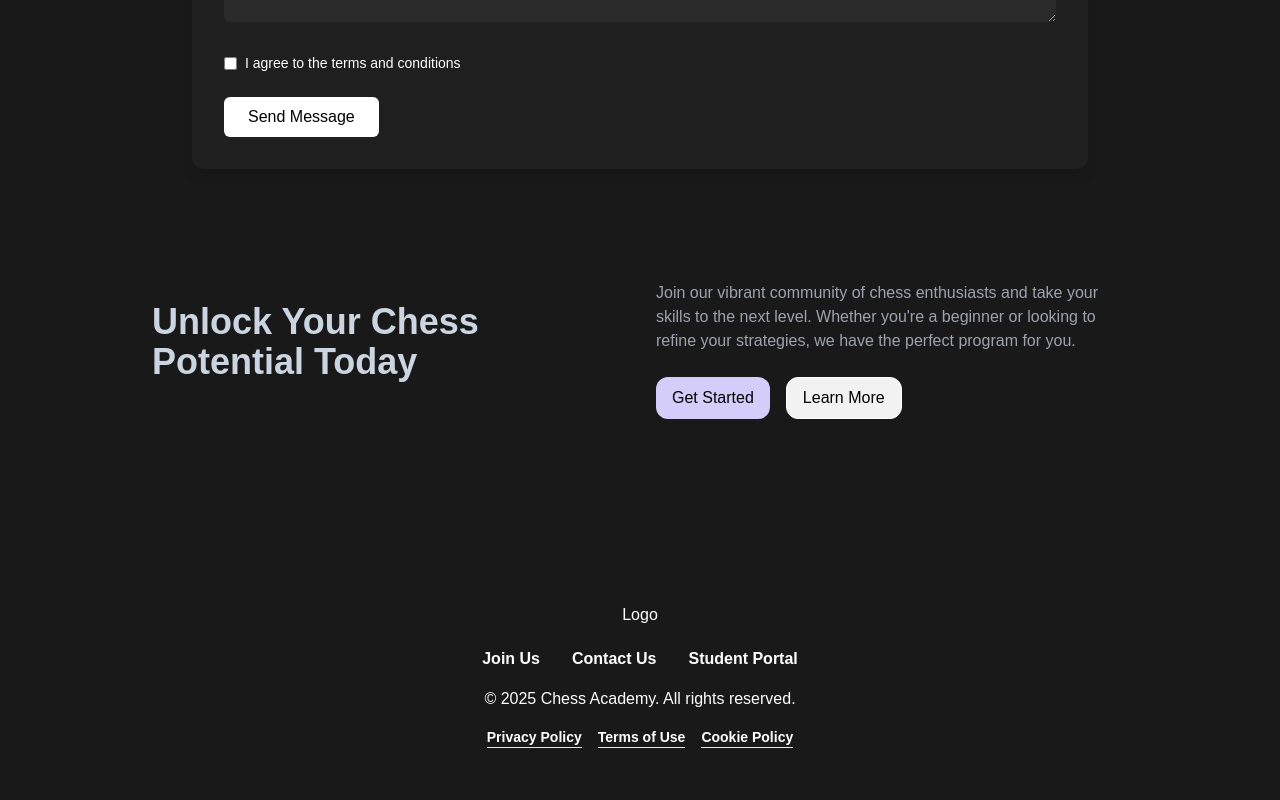
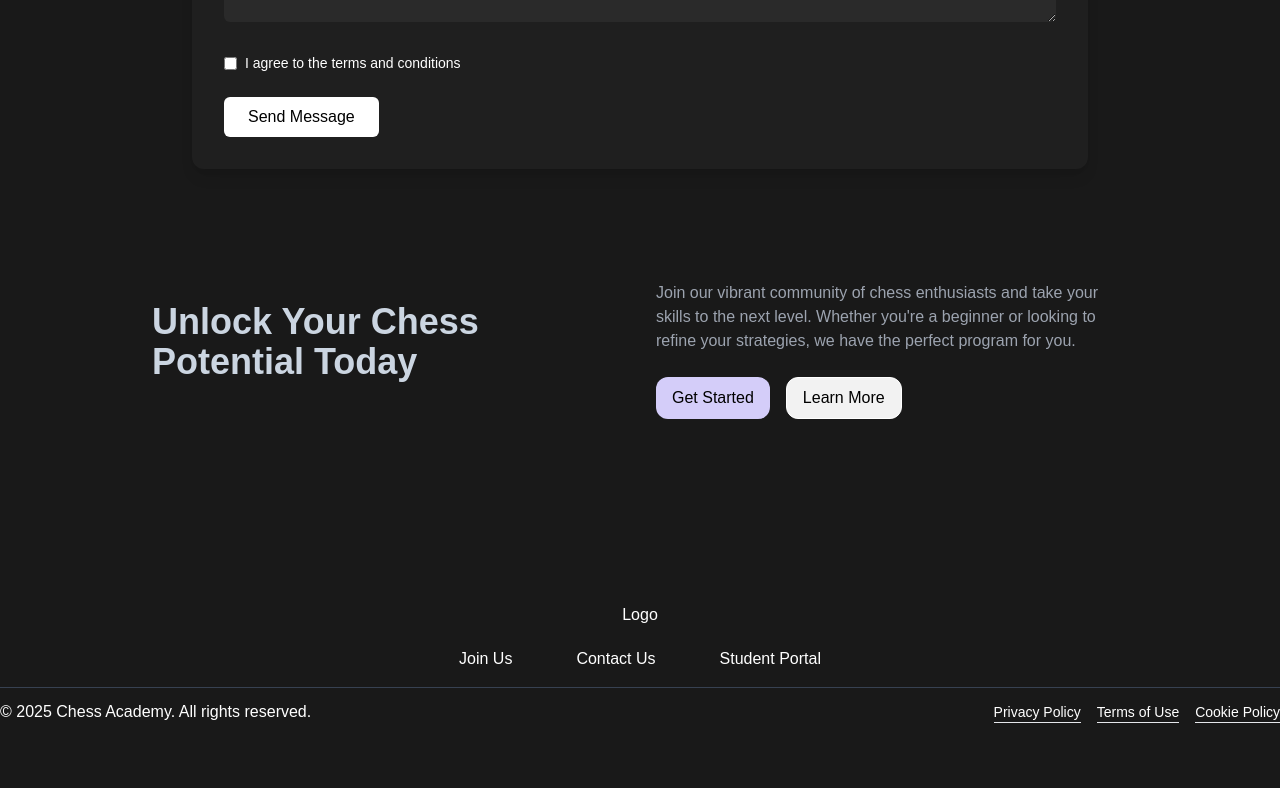
Before and after one commit to Bloivating-Major/Unicorn-, a React (Vite) app: page /carrer in a window 1280 px wide. Shown: the part 3002-3802 px from the top of the page. Built offline with nearby package versions, Linux system fonts and the light colour scheme.

Commit message:
Footer Updated

```diff
--- a/src/components/organisms/Footer.jsx
+++ b/src/components/organisms/Footer.jsx
@@ -8,14 +8,14 @@ const Footer = () => {
         <div className="flex justify-center py-5">
           <NavLink className="text-center">Logo</NavLink>
         </div>
-        <div className="flex justify-center md:gap-8 gap-4 mb-4 max-sm:flex-col max-sm:text-center font-bold">
+        <div className="flex justify-center md:gap-16 gap-4 mb-4 max-sm:flex-col max-sm:text-center font-medium">
           <NavLink href="#">Join Us</NavLink>
           <NavLink href="#">Contact Us</NavLink>
           <NavLink href="#">Student Portal</NavLink>
         </div>
-        <div className="text-center">
+        <div className="flex items-center justify-between py-3 border-t border-gray-700 max-sm:flex-col-reverse max-sm:gap-3">
           <p>© 2025 Chess Academy. All rights reserved.</p>
-          <div className="flex justify-center space-x-4 mt-4 font-bold " >
+          <div className="flex justify-center md:space-x-4 font-medium max-sm:flex-col max-sm:text-center max-sm:gap-2" >
             <NavLink href="#" className="text-sm border-b">Privacy Policy</NavLink>
             <NavLink href="#" className="text-sm border-b">Terms of Use</NavLink>
             <NavLink href="#" className="text-sm border-b">Cookie Policy</NavLink>
```
